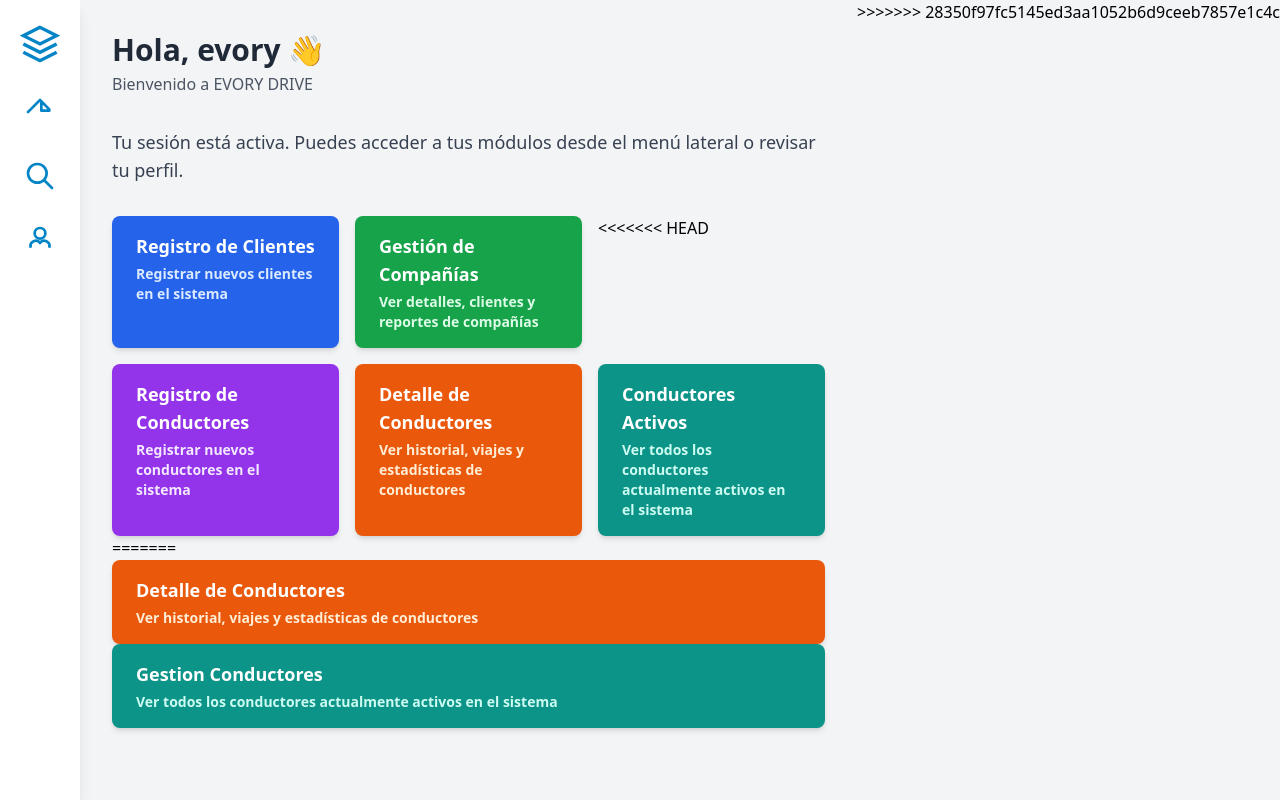
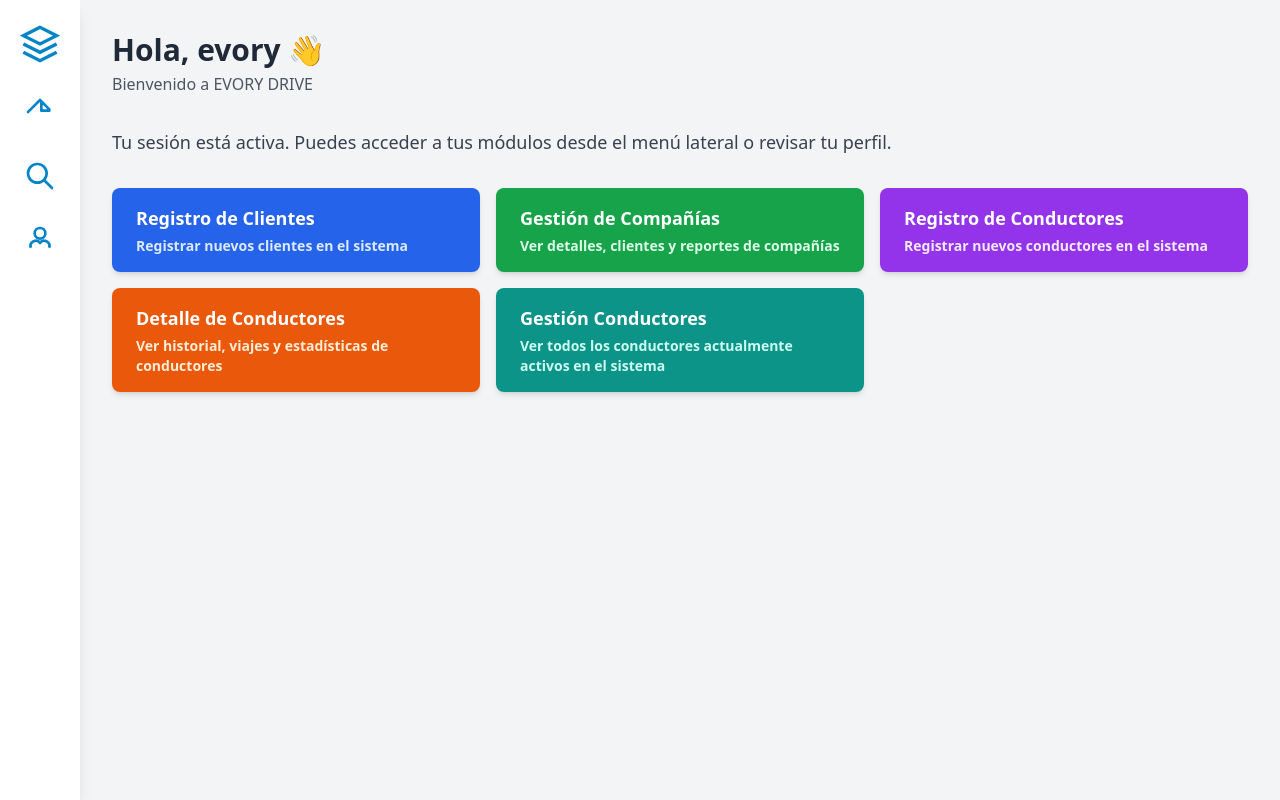
Before and after one commit to jsolano0112/Envory-drive-gestion-agil, a Django app: page /home/ in a window 1280 px wide. Run offline with Django 5.2, Linux system fonts and the light colour scheme; a user stored in the database is signed in; data comes from the database, SQL or seed files in the repository; both versions use the stored data as it was after the commit; some libraries are stand-ins or nearby versions.

Commit message:
Actualizacion

```diff
--- a/src/templates/home.html
+++ b/src/templates/home.html
@@ -37,7 +37,6 @@
             <p class="text-sm text-green-100 mt-1">Ver detalles, clientes y reportes de compañías</p>
         </a>
 
-<<<<<<< HEAD
         <!-- Registro de Conductores -->
         <a href="{% url 'driver_registration' %}"
            class="block bg-purple-600 hover:bg-purple-700 text-white font-semibold py-4 px-6 rounded-lg shadow-md transition transform hover:scale-105">
@@ -54,32 +53,14 @@
             <p class="text-sm text-orange-100 mt-1">Ver historial, viajes y estadísticas de conductores</p>
         </a>
 
-        <!-- Lista de Conductores Activos -->
+        <!-- Gestión de Conductores -->
         <a href="{% url 'conductores_activos' %}"
            class="block bg-teal-600 hover:bg-teal-700 text-white font-semibold py-4 px-6 rounded-lg shadow-md transition transform hover:scale-105">
             <i class="fas fa-users text-2xl mb-2"></i>
-            <h3 class="text-lg font-bold">Conductores Activos</h3>
+            <h3 class="text-lg font-bold">Gestión Conductores</h3>
             <p class="text-sm text-teal-100 mt-1">Ver todos los conductores actualmente activos en el sistema</p>
         </a>
     </div>
-=======
-    <!-- Detalle de Conductores -->
-    <a href="{% url 'driver_history' %}"
-       class="block bg-orange-600 hover:bg-orange-700 text-white font-semibold py-4 px-6 rounded-lg shadow-md transition transform hover:scale-105">
-        <i class="fas fa-id-card text-2xl mb-2"></i>
-        <h3 class="text-lg font-bold">Detalle de Conductores</h3>
-        <p class="text-sm text-orange-100 mt-1">Ver historial, viajes y estadísticas de conductores</p>
-    </a>
-
-    <!-- Lista de Conductores Activos -->
-    <a href="{% url 'conductores_activos' %}"
-       class="block bg-teal-600 hover:bg-teal-700 text-white font-semibold py-4 px-6 rounded-lg shadow-md transition transform hover:scale-105">
-        <i class="fas fa-users text-2xl mb-2"></i>
-        <h3 class="text-lg font-bold">Gestion Conductores</h3>
-        <p class="text-sm text-teal-100 mt-1">Ver todos los conductores actualmente activos en el sistema</p>
-    </a>
-  </div>
->>>>>>> 28350f97fc5145ed3aa1052b6d9ceeb7857e1c4c
 </section>
 
 {% endblock %}
```
Also changed, not shown: db.sqlite3.
